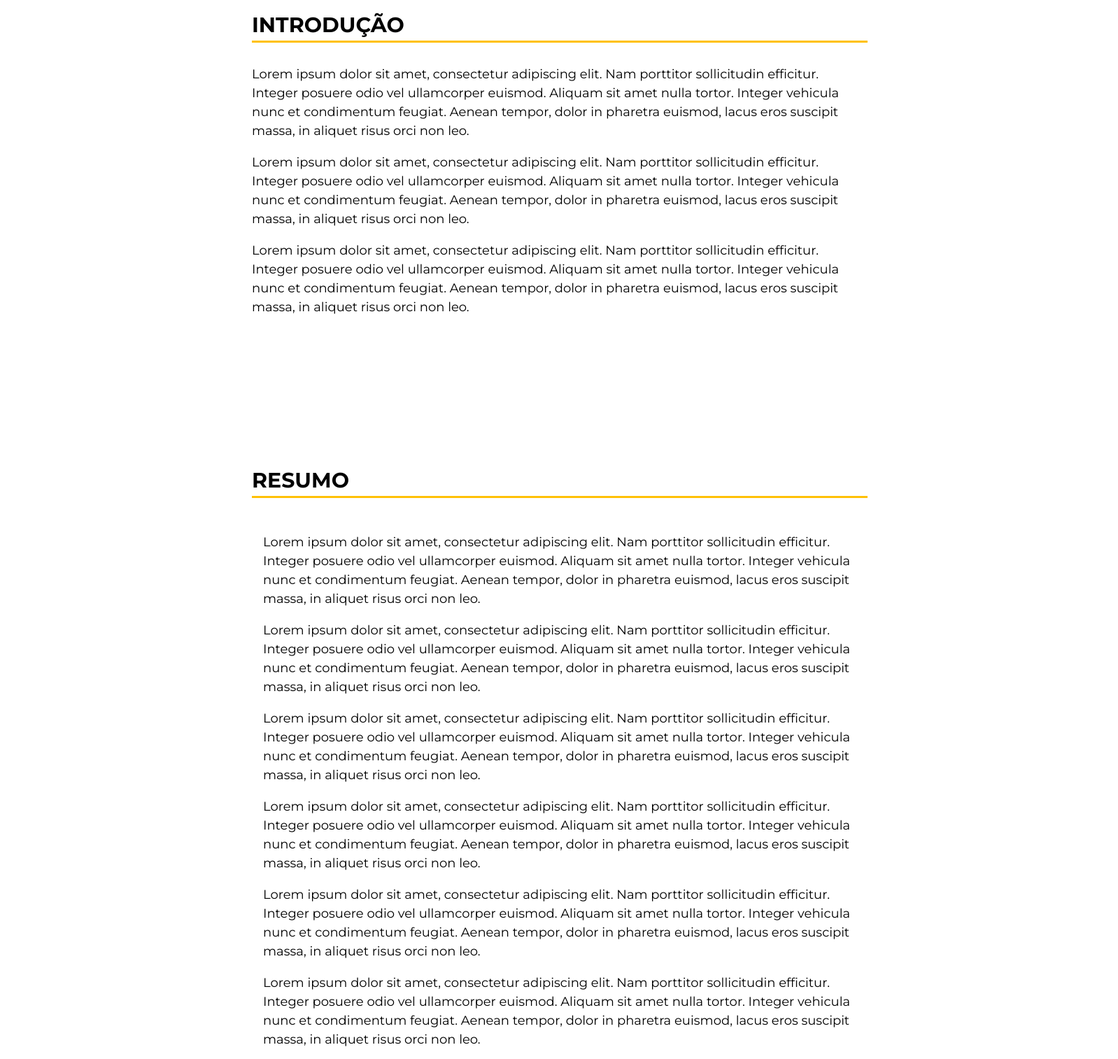
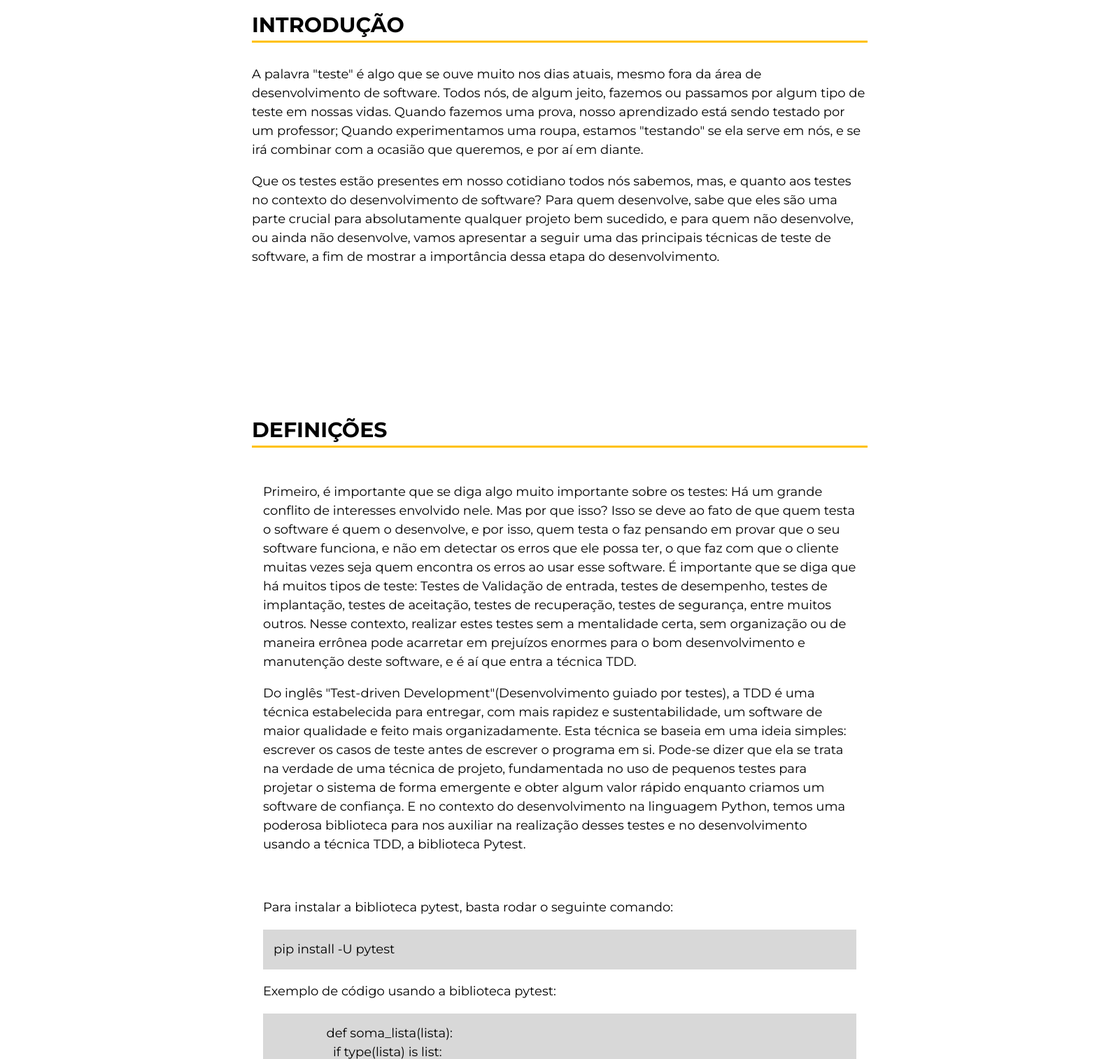
Before and after one commit to lennercp/topicos, a plain HTML site: page testes.html in a window 1280 px wide. Shown: the part 575-2089 px from the top of the page at 70% size, 1598 px wide, since content can reach past the window. Drawn offline with nearby package versions, Linux system fonts and the light colour scheme.

Commit message:
Página TDD finalizada

```diff
--- a/testes.html
+++ b/testes.html
@@ -9,13 +9,19 @@
     <link rel="preconnect" href="https://fonts.gstatic.com" crossorigin>
     <link href="https://fonts.googleapis.com/css2?family=Montserrat:ital,wght@0,100;0,200;0,300;0,400;0,500;0,600;0,700;0,800;0,900;1,100;1,200;1,300;1,400;1,500;1,600;1,700;1,800;1,900&display=swap" rel="stylesheet">
     <link rel="stylesheet" href="css/git-style.css"/>
+    <style>
+      pre{
+           background-color: #D8D8D8;
+           padding: 1rem
+      }
+  </style>
 
   </head>
   <body>
     <div class="w3-container w3-padding-large w3-border-bottom w3-hide-small">
       <a href="index.html" class="w3-bar-item w3-button w3-hover-none w3-border-white w3-bottombar w3-hover-border-green">HOME</a>
-      <a href="#advantages" class="w3-bar-item w3-button w3-hover-none w3-border-white w3-bottombar w3-hover-border-green w3-hover-text-green w3-right w3-hide-small" style="border-width: 2px !important;" onclick="toggleNavigation()">VANTAGENS</a>
-      <a href="#resumo" class="w3-bar-item w3-button w3-hover-none w3-border-white w3-bottombar w3-hover-border-green w3-hover-text-green w3-right w3-hide-small" style="border-width: 2px !important;" onclick="toggleNavigation()">RESUMO</a>
+      <a href="#advantages" class="w3-bar-item w3-button w3-hover-none w3-border-white w3-bottombar w3-hover-border-green w3-hover-text-green w3-right w3-hide-small" style="border-width: 2px !important;" onclick="toggleNavigation()">CONCLUSÃO</a>
+      <a href="#resumo" class="w3-bar-item w3-button w3-hover-none w3-border-white w3-bottombar w3-hover-border-green w3-hover-text-green w3-right w3-hide-small" style="border-width: 2px !important;" onclick="toggleNavigation()">DEFINIÇÕES</a>
       <a href="#sobre" class="w3-bar-item w3-button w3-hover-none w3-border-white w3-bottombar w3-hover-border-green w3-hover-text-green w3-right w3-hide-small" style="border-width: 2px !important;" onclick="toggleNavigation()">INTRODUÇÃO</a>
     </div>
       <section class="w3-threequarter w3-padding-large w3-right">
@@ -33,106 +39,124 @@
           <div id="sobre" class="w3-container w3-margin-top-20-percent w3-cursive w3-large">
             <h2 class="w3-border-bottom w3-border-amber" style="border-width: 3px !important;">INTRODUÇÃO</h2>
             <p class="w3-margin-top-2">
-                Lorem ipsum dolor sit amet, consectetur adipiscing elit.
-                Nam porttitor sollicitudin efficitur.
-                Integer posuere odio vel ullamcorper euismod.
-                Aliquam sit amet nulla tortor.
-                Integer vehicula nunc et condimentum feugiat.
-                Aenean tempor, dolor in pharetra euismod, lacus eros suscipit massa, in aliquet risus orci non leo.
+               A palavra "teste" é algo que se ouve muito nos dias atuais, mesmo fora da área de desenvolvimento de software.
+               Todos nós, de algum jeito, fazemos ou passamos por algum tipo de teste em nossas vidas. Quando fazemos uma
+               prova, nosso aprendizado está sendo testado por um professor; Quando experimentamos uma roupa, estamos
+               "testando" se ela serve em nós, e se irá combinar com a ocasião que queremos, e por aí em diante.
             </p>
+
             <p class="">
-                Lorem ipsum dolor sit amet, consectetur adipiscing elit.
-                Nam porttitor sollicitudin efficitur.
-                Integer posuere odio vel ullamcorper euismod.
-                Aliquam sit amet nulla tortor.
-                Integer vehicula nunc et condimentum feugiat.
-                Aenean tempor, dolor in pharetra euismod, lacus eros suscipit massa, in aliquet risus orci non leo.
+                Que os testes estão presentes em nosso cotidiano todos nós sabemos, mas, e quanto aos testes no contexto
+                do desenvolvimento de software? Para quem desenvolve, sabe que eles são uma parte crucial para absolutamente
+                qualquer projeto bem sucedido, e para quem não desenvolve, ou ainda não desenvolve, vamos apresentar a seguir
+                uma das principais técnicas de teste de software, a fim de mostrar a importância dessa etapa do desenvolvimento.
             </p>
-            <p class="">
-                Lorem ipsum dolor sit amet, consectetur adipiscing elit.
-                Nam porttitor sollicitudin efficitur.
-                Integer posuere odio vel ullamcorper euismod.
-                Aliquam sit amet nulla tortor.
-                Integer vehicula nunc et condimentum feugiat.
-                Aenean tempor, dolor in pharetra euismod, lacus eros suscipit massa, in aliquet risus orci non leo.
-            </p>
+
           </div>
 
           <!--RESUMO-->
           <div id="resumo" class="w3-container w3-margin-top-20-percent w3-cursive w3-large">
-            <h2 class="w3-border-bottom w3-border-amber" style="border-width: 3px !important;">RESUMO</h2>
+            <h2 class="w3-border-bottom w3-border-amber" style="border-width: 3px !important;">DEFINIÇÕES</h2>
             <div class="w3-container w3-margin-top-2 w3-cursive">
 
                 <p class="">
-                    Lorem ipsum dolor sit amet, consectetur adipiscing elit.
-                    Nam porttitor sollicitudin efficitur.
-                    Integer posuere odio vel ullamcorper euismod.
-                    Aliquam sit amet nulla tortor.
-                    Integer vehicula nunc et condimentum feugiat.
-                    Aenean tempor, dolor in pharetra euismod, lacus eros suscipit massa, in aliquet risus orci non leo.
+                   Primeiro, é importante que se diga algo muito importante sobre os testes: Há um grande conflito de
+                   interesses envolvido nele. Mas por que isso? Isso se deve ao fato de que quem testa o software é quem
+                   o desenvolve, e por isso, quem testa o faz pensando em provar que o seu software funciona, e não
+                   em detectar os erros que ele possa ter, o que faz com que o cliente muitas vezes seja quem encontra
+                   os erros ao usar esse software. É importante que se diga que há muitos tipos de teste: Testes de Validação
+                   de entrada, testes de desempenho, testes de implantação, testes de aceitação, testes de recuperação,
+                   testes de segurança, entre muitos outros. Nesse contexto, realizar estes testes sem a mentalidade certa,
+                   sem organização ou de maneira errônea pode acarretar em prejuízos enormes para o bom desenvolvimento e
+                   manutenção deste software, e é aí que entra a técnica TDD.
                   </p>
 
             <p class="">
-                Lorem ipsum dolor sit amet, consectetur adipiscing elit.
-                Nam porttitor sollicitudin efficitur.
-                Integer posuere odio vel ullamcorper euismod.
-                Aliquam sit amet nulla tortor.
-                Integer vehicula nunc et condimentum feugiat.
-                Aenean tempor, dolor in pharetra euismod, lacus eros suscipit massa, in aliquet risus orci non leo.
-              <br>
+                Do inglês "Test-driven Development"(Desenvolvimento guiado por testes), a TDD é uma técnica estabelecida para
+                entregar, com mais rapidez e sustentabilidade, um software de maior qualidade e feito mais organizadamente.
+                Esta técnica se baseia em uma ideia simples: escrever os casos de teste antes de escrever o programa em si.
+                Pode-se dizer que ela se trata na verdade de uma técnica de projeto, fundamentada no uso de pequenos
+                testes para projetar o sistema de forma emergente e obter algum valor rápido enquanto criamos um software
+                de confiança. E no contexto do desenvolvimento na linguagem Python, temos uma poderosa biblioteca para nos
+                auxiliar na realização desses testes e no desenvolvimento usando a técnica TDD, a biblioteca Pytest.
 
               </p>
 
+              <br>
+
             <p class="">
-                Lorem ipsum dolor sit amet, consectetur adipiscing elit.
-               Nam porttitor sollicitudin efficitur.
-               Integer posuere odio vel ullamcorper euismod.
-               Aliquam sit amet nulla tortor.
-               Integer vehicula nunc et condimentum feugiat.
-               Aenean tempor, dolor in pharetra euismod, lacus eros suscipit massa, in aliquet risus orci non leo.
+                Para instalar a biblioteca pytest, basta rodar o seguinte comando:
+                <pre><code>pip install -U pytest</code></pre>
               </p>
 
 
             <p class="">
-                Lorem ipsum dolor sit amet, consectetur adipiscing elit.
-               Nam porttitor sollicitudin efficitur.
-               Integer posuere odio vel ullamcorper euismod.
-               Aliquam sit amet nulla tortor.
-               Integer vehicula nunc et condimentum feugiat.
-               Aenean tempor, dolor in pharetra euismod, lacus eros suscipit massa, in aliquet risus orci non leo.
+              Exemplo de código usando a biblioteca pytest:
+              <pre>
+                def soma_lista(lista):
+                  if type(lista) is list:
+                    if len(lista) == 0:
+                      return "Lista Vazia"
+                    else:
+                    soma = sum(lista)
+                    return soma
+                  else:
+                    return "Erro! Apenas listas são permitidas"
+
+
+                def test_somar_lista_3_valores():
+                  assert soma_lista([2,3,4]) == 9
+
+                def test_somar_lista_1_valor():
+                  assert soma_lista([2]) == 2
+
+                def test_somar_lista_0_valor():
+                  assert soma_lista([]) == 'Lista Vazia'
+
+                def test_somar_sem_ser_lista():
+                  assert soma_lista(2) == 'Erro! Apenas listas são permitidas'</pre>
+                    <h4>assert</h4>
+                    <p>A palavra assert significa "assegurar". Se trata de uma função
+                      reservada da biblioteca pytest que retorna sucesso apenas quando
+                      assegura que uma determinada operação é bem sucedida para todos
+                      os dados valores.
+                    </p>
               </p>
 
             <p class="">
-              Lorem ipsum dolor sit amet, consectetur adipiscing elit.
-              Nam porttitor sollicitudin efficitur.
-              Integer posuere odio vel ullamcorper euismod.
-              Aliquam sit amet nulla tortor.
-              Integer vehicula nunc et condimentum feugiat.
-              Aenean tempor, dolor in pharetra euismod, lacus eros suscipit massa, in aliquet risus orci non leo.
+              Nesse exemplo, este código python possui a função soma_lista, que recebe uma lista e
+              retorna a soma dos valores desta lista; Se a lista for vazia, ele retorna a mensagem
+              "Lista Vazia"; E se o objeto informado não for uma lista, ele retorna uma mensagem de erro.
+              O pytest usa a palavra reservada test para as funções que serão usadas para testar
+              o código, logo todas as funções abaixo que começam com ela são as funções que o pytest
+              irá utilizar nos testes. No caso desse exemplo, existem quatro funções: A primeira
+              testa se a soma de três valores(neste exemplo sendo 2, 3 e 4) terá sempre o mesmo
+              resultado; Na segunda, ele testa a mesma coisa para apenas um valor; Na terceira, ele
+              testa se a funcionalidade de retorno da mensagem no caso da lista vazia está funcionando
+              nos casos em que um valor não é informado; E por último, ele testa se a mensagem de erro
+              para o caso do objeto passado não ser uma lista está funcionando corretamente.
             </p>
 
 
             <p class="">
-                Lorem ipsum dolor sit amet, consectetur adipiscing elit.
-                Nam porttitor sollicitudin efficitur.
-                Integer posuere odio vel ullamcorper euismod.
-                Aliquam sit amet nulla tortor.
-                Integer vehicula nunc et condimentum feugiat.
-                Aenean tempor, dolor in pharetra euismod, lacus eros suscipit massa, in aliquet risus orci non leo.
+              Para fazer os testes, basta rodar no terminal o comando:
+              <pre><code>$pytest</code></pre>
+              <p>E após isso será retornado a porcentagem de sucesso nos testes do programa</p>
             </p>
 
           <!--ADVANTAGES SECTION-->
           <div id="advantages" class="w3-container w3-margin-top-20-percent w3-cursive">
-            <h2 class="w3-border-bottom w3-border-amber" style="border-width: 3px !important;">VANTAGENS</h3>
+            <h2 class="w3-border-bottom w3-border-amber" style="border-width: 3px !important;">CONCLUSÃO</h3>
             <div class="w3-margin-top-2" style="font-weight: 500;">
                 <p class="">
-                    Lorem ipsum dolor sit amet, consectetur adipiscing elit.
-               Nam porttitor sollicitudin efficitur.
-               Integer posuere odio vel ullamcorper euismod.
-               Aliquam sit amet nulla tortor.
-               Integer vehicula nunc et condimentum feugiat.
-               Aenean tempor, dolor in pharetra euismod, lacus eros suscipit massa, in aliquet risus orci non leo.
+                  Com isso, concluímos a explanação sobre testes, esperando que tenha ficado
+                  suficientemente claro a importância dos mesmos para o desenvolvimento de
+                  software. Isto foi apenas um pequeno exemplo de como o pytest funciona, para
+                  saber mais, basta acessar a sua <a href="https://docs.pytest.org/en/7.1.x/">documentação</a>
                 </p>
+                <p>Referências: </p>
+                <a href="https://www.infoq.com/br/articles/test-driven-design-java/#:~:text=Desenvolvimento%20guiado%20por%20testes%20(TDD,criar%20o%20c%C3%B3digo%20de%20produ%C3%A7%C3%A3o.">
+                  https://www.infoq.com/br/articles/test-driven-design-java/#:~:text=Desenvolvimento%20guiado%20por%20testes%20(TDD,criar%20o%20c%C3%B3digo%20de%20produ%C3%A7%C3%A3o.</a>
             </div>
           </div>
 
```
